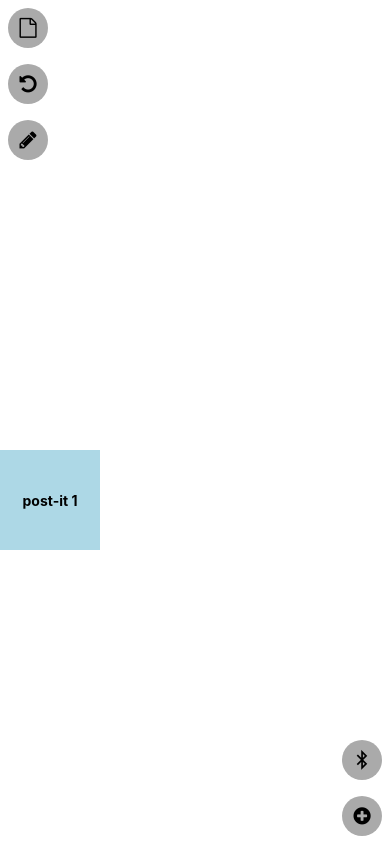
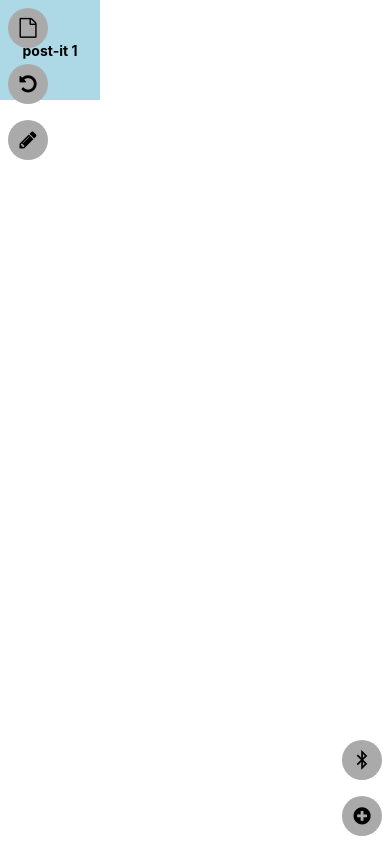
Before and after one commit to solinehayes/HCI-909-MultiDeviceCollaboration, a React Native app in the folder MultiDeviceCollab/: screen / in a window 390 px wide. Built offline with nearby package versions, Linux system fonts and the light colour scheme.

Commit message:
displau buttons on top

```diff
--- a/MultiDeviceCollab/src/App.tsx
+++ b/MultiDeviceCollab/src/App.tsx
@@ -1,8 +1,13 @@
 import React, {FunctionComponent} from 'react';
+import {SafeAreaProvider} from 'react-native-safe-area-context';
 import {DrawingZone} from './pages/DrawingZone/DrawingZone.component';
 
 const App: FunctionComponent = () => {
-  return <DrawingZone />;
+  return (
+    <SafeAreaProvider>
+      <DrawingZone />
+    </SafeAreaProvider>
+  );
 };
 
 export default App;
--- a/MultiDeviceCollab/src/pages/DrawingZone/DrawingZone.component.tsx
+++ b/MultiDeviceCollab/src/pages/DrawingZone/DrawingZone.component.tsx
@@ -1,12 +1,14 @@
 import React, {FunctionComponent} from 'react';
 import {View, SafeAreaView, ViewStyle, StyleSheet} from 'react-native';
 import {FloatingButton} from '../../components/FloatingButton/FloatingButton.component';
-import {PostIt} from '../../components/PostIt/PostIt.component'
+import {PostIt} from '../../components/PostIt/PostIt.component';
 import {theme} from '../../../theme';
+import {useSafeAreaInsets} from 'react-native-safe-area-context';
 
 interface Styles {
   container: ViewStyle;
   bottomButtonContainer: ViewStyle;
+  topButtonContainer: ViewStyle;
 }
 
 const styles = StyleSheet.create<Styles>({
@@ -16,42 +18,47 @@ const styles = StyleSheet.create<Styles>({
     justifyContent: 'space-between',
   },
   bottomButtonContainer: {
-    alignItems: 'flex-end',
+    position: 'absolute',
+    right: 0,
+    zIndex: 1,
+  },
+  topButtonContainer: {
+    position: 'absolute',
+    left: 0,
+    zIndex: 1,
   },
 });
 
 export const DrawingZone: FunctionComponent = () => {
-
   // List of post it to render
-  const [postIts, setPostIts] = React.useState([{id:1, text:"post-it 1"}])
+  const [postIts, setPostIts] = React.useState([{id: 1, text: 'post-it 1'}]);
 
   // Function to add a post it
   const addPostIt = () => {
-    console.log("Add post it")
-    const newId = postIts.length+1
-    setPostIts(postIts.concat({id: newId, text:"post-it "+newId}))
-  }
+    console.log('Add post it');
+    const newId = postIts.length + 1;
+    setPostIts(postIts.concat({id: newId, text: 'post-it ' + newId}));
+  };
+  const inset = useSafeAreaInsets();
 
   return (
     <SafeAreaView style={styles.container}>
-      <View>
-        <FloatingButton iconName="file-o"
-          onPress = {addPostIt}/>
-        <FloatingButton iconName="undo" />
-        <FloatingButton iconName="pencil" />
+      <View style={[styles.topButtonContainer, {top: inset.top}]}>
+        <FloatingButton iconName="file-o" onPress={addPostIt} />
+        <FloatingButton iconName="undo" onPress={() => {}} />
+        <FloatingButton iconName="pencil" onPress={() => {}} />
       </View>
 
-      <View >
+      <View>
         {postIts.map((postit) => (
-          <PostIt id={postit.id} text={postit.text} key={postit.id}/>
+          <PostIt id={postit.id} text={postit.text} key={postit.id} />
         ))}
       </View>
 
-      <View style={styles.bottomButtonContainer}>
-        <FloatingButton iconName="bluetooth-b" />
-        <FloatingButton iconName="plus-circle" />
+      <View style={[styles.bottomButtonContainer, {bottom: inset.bottom}]}>
+        <FloatingButton iconName="bluetooth-b" onPress={() => {}} />
+        <FloatingButton iconName="plus-circle" onPress={() => {}} />
       </View>
-
     </SafeAreaView>
   );
 };
```
